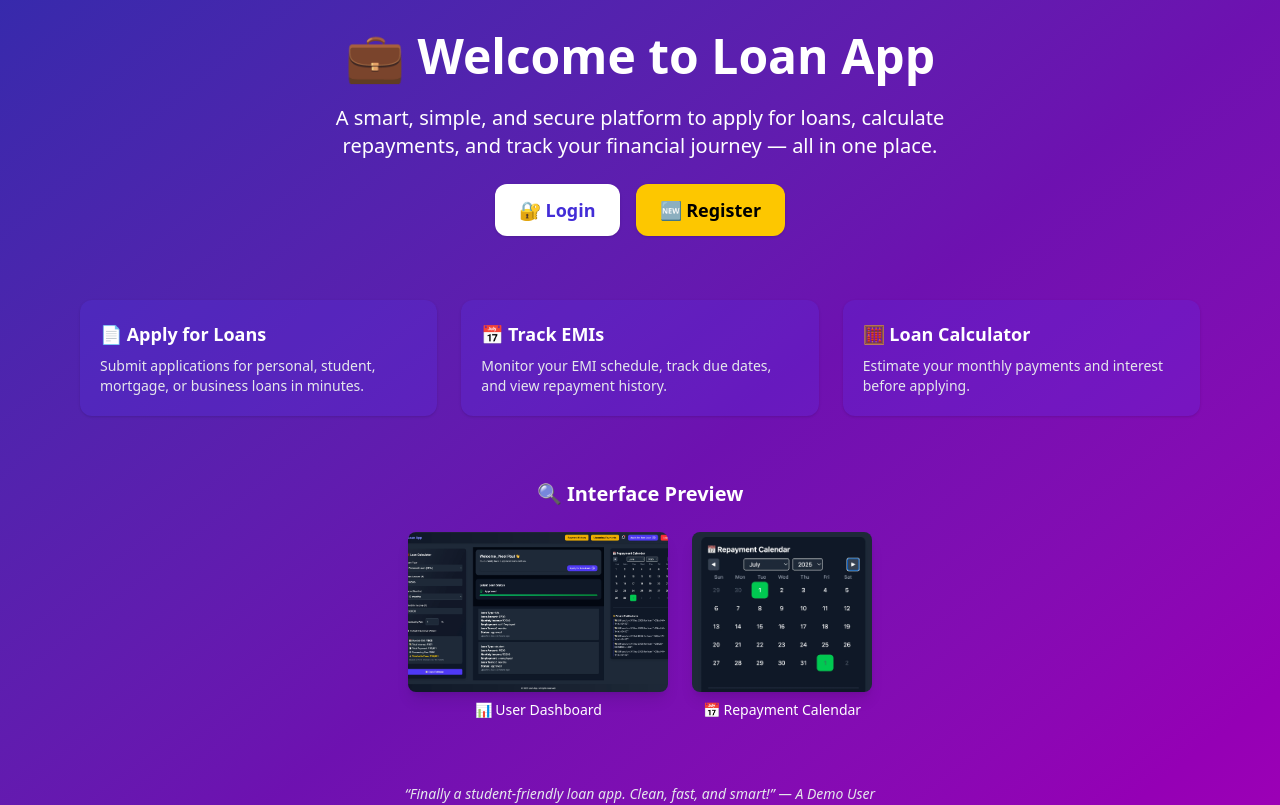
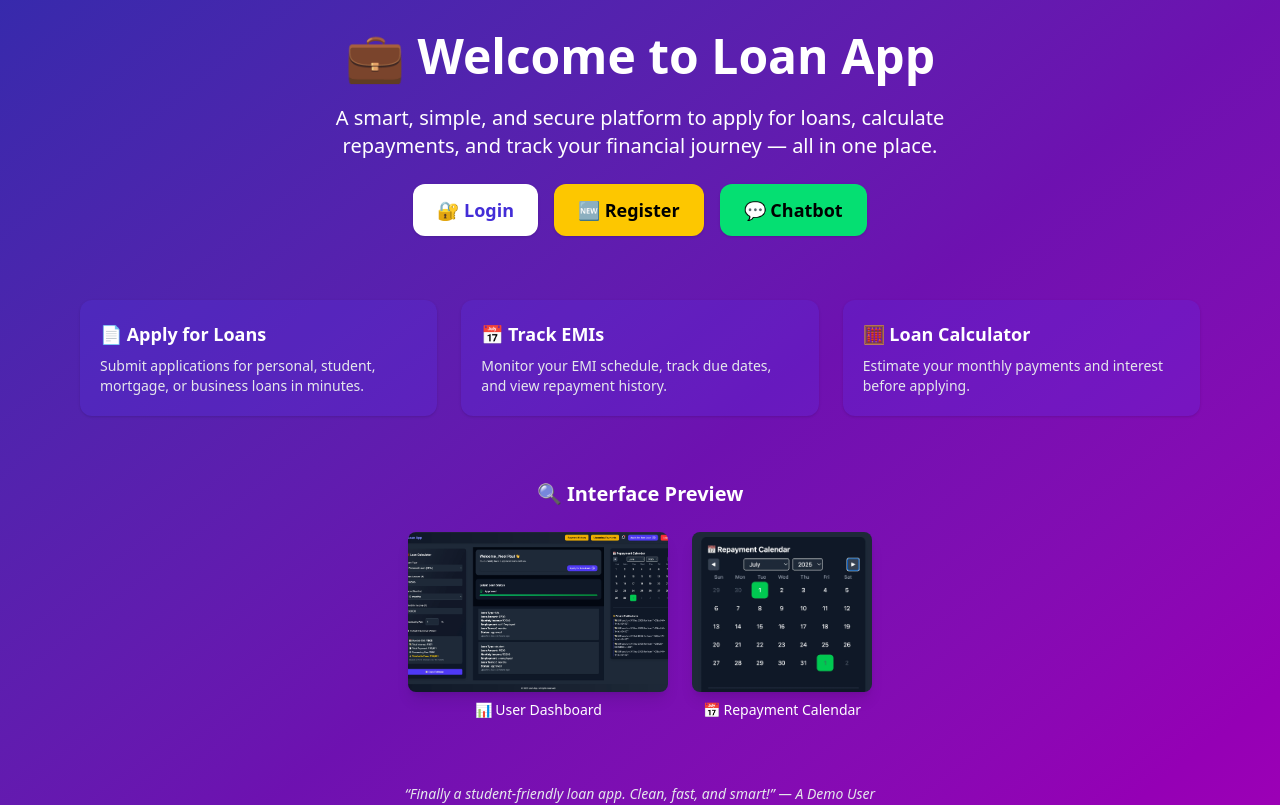
Before and after one commit to akash-collab/Loan-Application-System, a React (Vite) app: page / in a window 1280 px wide. Shown: the top 805 px of the page. Built offline with nearby package versions, Linux system fonts and the light colour scheme; no server answers.

Commit message:
Completed Gemini API integration

```diff
--- a/src/pages/HomePage.tsx
+++ b/src/pages/HomePage.tsx
@@ -25,6 +25,12 @@ export default function HomePage() {
             className="bg-yellow-400 text-black font-semibold px-6 py-3 rounded-xl hover:bg-yellow-500 transition text-lg shadow w-full sm:w-auto"
           >
             🆕 Register
+          </button>
+          <button
+            onClick={() => navigate("/chatbot")}
+            className="bg-green-400 text-black font-semibold px-6 py-3 rounded-xl hover:bg-green-500 transition text-lg shadow w-full sm:w-auto"
+          >
+            💬 Chatbot
           </button>
         </div>
       </section>
```
